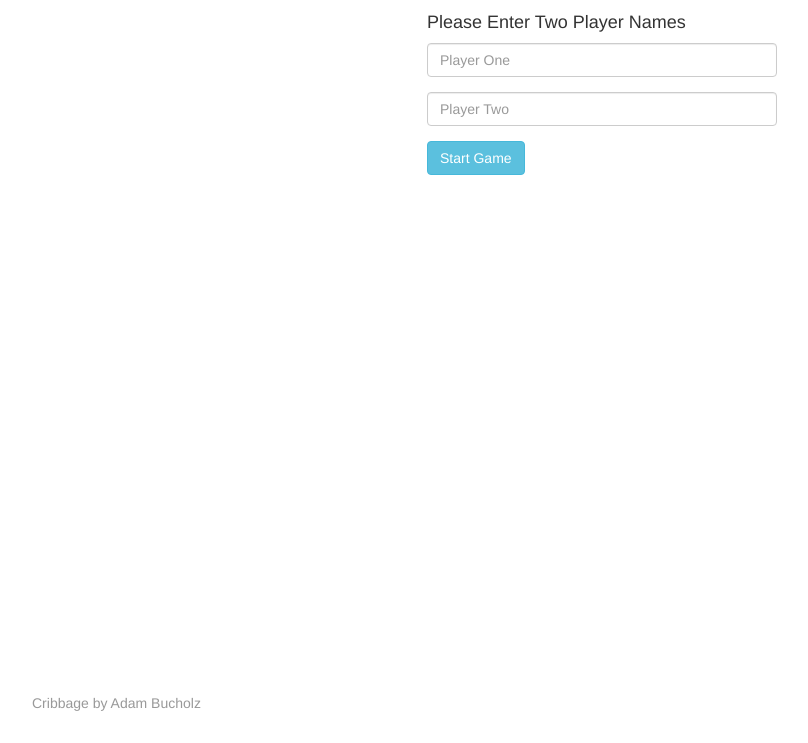
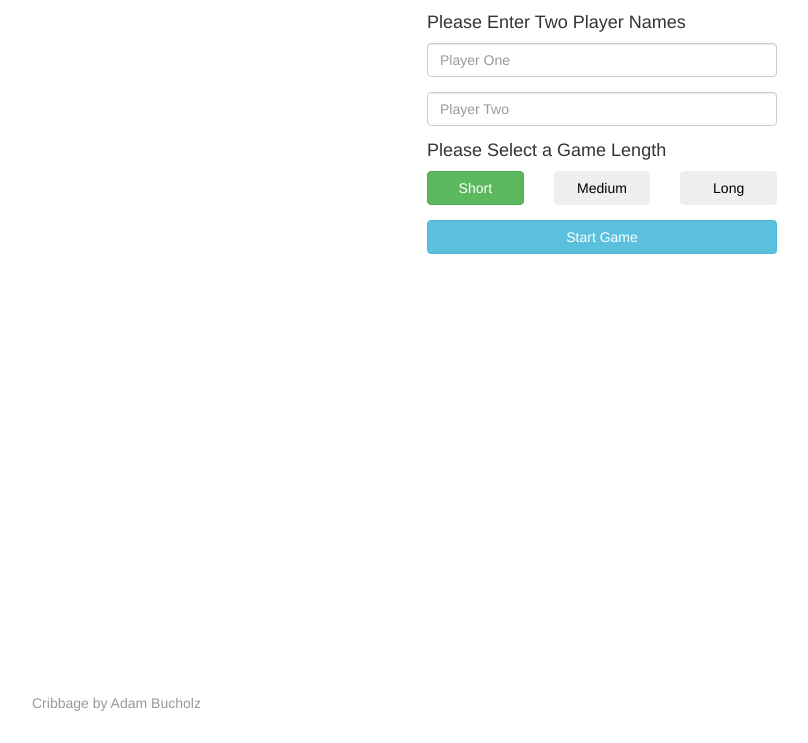
Before and after one commit to buchowski/cribbage, a plain HTML site: page index.html in a window 1280 px wide. Shown: the part 57-800 px from the top of the page, without its empty margins (38-846 px from the left). Drawn offline with Linux system fonts and the light colour scheme; a web font is replaced by a local one.

Commit message:
add duration buttons

```diff
--- a/controller.js
+++ b/controller.js
@@ -10,8 +10,9 @@
 				e.preventDefault();
 				var player1_name = $("#player1_name").val();
 				var player2_name = $("#player2_name").val();
+				var duration = $(".btn-success").val();
 				$('#create_players').hide(400, function () {
-					controller.create_game([player1_name, player2_name]);
+					controller.create_game([player1_name, player2_name], duration);
 				})
 			},
 			discard: function (e) {
@@ -25,13 +26,14 @@
 			close_warning: function (e) {
 				$("#cribbage").empty().append(controller.view.renders["game_template"].call(controller.game, [controller.play_msg()]));
 				$("#" + this.game.dealer.id).append(this.view.renders["crib_template"].call(this.game));
-
-				// controller.toggle_prompt_class(false);
-
 				$("#" + controller.game.current_player.id).on("click", ".card", controller.executes["play"]);
 			},
+			set_duration: function (e) {
+				e.preventDefault();
+				$(".duration_btn").toggleClass("btn-success", false);
+				$(this).toggleClass("btn-success", true);
+			},
 			return_cards: function (e) {
-				// controller.toggle_prompt_class(false);
 				controller.game.pile.return_cards_to_players();
 				$("#cribbage").empty().append(controller.view.renders["game_template"].call(controller.game, []));
 				$("#" + this.game.dealer.id).append(this.view.renders["crib_template"].call(this.game));
@@ -57,8 +59,6 @@
 				var controller = this;
 				var player = controller.game.current_player;
 				var renders = controller.view.renders;
-
-				// this.toggle_prompt_class(false);
 
 				if ($("#" + player.id + " > table").length == 0) {
 					var scores = player.hand.score_cards(); //scores[0] contains the scores array. scores[1] contains the score sum
@@ -116,7 +116,8 @@
 			}
 		};
 		$("#cribbage").empty().append(controller.view.renders["new_player_template"]);
-		$("#create_players").on("submit", this.executes["submit_player_names"]);
+		$(".duration_btn").on("click", this.executes["set_duration"]);
+		$("#start_btn").on("click", this.executes["submit_player_names"]);
 	};
 	Controller.prototype.play_card = function (val_and_suit) {
 		var hand = this.game.current_player.hand;
@@ -178,7 +179,6 @@
 	},
 	Controller.prototype.display_info_msg = function (callback, that = this) {
 		$("#prompt").append(this.view.renders["ok_button_template"]);
-		// this.toggle_prompt_class(true);
 		$("#warning").on("click", this.executes[callback].bind(that));
 	}
 	Controller.prototype.discard_card = function (val_and_suit) {
@@ -198,8 +198,8 @@
 		$("#" + this.game.dealer.id).append(this.view.renders["crib_template"].call(this.game));
 		$("#" + this.game.current_player.id).on("click", ".card", this.executes[callback]);
 	};
-	Controller.prototype.create_game = function (player_names) {
-		this.game = new CRIBBAGE.Game(player_names, controller);
+	Controller.prototype.create_game = function (player_names, duration) {
+		this.game = new CRIBBAGE.Game(player_names, duration, controller);
 
 		this.game.deck.add_52_cards();
 		this.game.deck.shuffle();
--- a/cribbage.css
+++ b/cribbage.css
@@ -1,18 +1,11 @@
-/*.card {
-	width: 28px;
-	height: 40px;
-	padding-top: 10px;
-	padding-left: 5px;
-	margin: 5px;
-	float: left;
-}
-.clear {
-	clear: both;
-}*/
-
 #cribbage {
 	padding-top: 60px;
-	/*font-family: 'Volkhov', serif;*/
+}
+.duration_btn {
+	width: 100%;
+}
+#start_btn {
+	width: 100%;
 }
 .hidden {
 	visibility: hidden;
@@ -35,7 +28,6 @@
 }
 .card:hover {
 	cursor: pointer;
-	/*background-color: #FF00BB;*/
 }
 .card {
 	margin-top: 10px;
@@ -49,31 +41,17 @@
 	-khtml-border-radius: 10px; /* Linux browsers */
 }
 .S {
-/*	border: 2px solid black;
-*/	color: black;
+	color: black;
 }
 .H {
-	/*border: 2px solid red;*/
 	color: red;
 }
 .C {
-	/*border: 2px solid black;*/
 	color: black;
 }
 .D {
-	/*border: 2px solid red;*/
 	color: red;
 }
-/*div.name {
-	border: 1px solid black;
-}
-#game_prompt {
-	color: #FB0FBF;
-}
-#error {
-	color: red;
-	font-weight: bold;
-}*/
 #player1_score span{
 	padding-right: 5px;
 }
--- a/model.js
+++ b/model.js
@@ -114,13 +114,14 @@
 		this.score = 0;
 	};
 
-	var Game = CRIBBAGE.Game = function (player_names, controller) {
+	var Game = CRIBBAGE.Game = function (player_names, duration, controller) {
 		this.controller = controller;
 		this.deck = new CRIBBAGE.Deck(this);
 		this.pile = new CRIBBAGE.Pile();
 		this.players = [new CRIBBAGE.Player(player_names[0], "player1", this), new CRIBBAGE.Player(player_names[1], "player2", this)];
 		this.dealer = this.players[0];
 		this.current_player = this.players[1];
+		this.duration = duration;
 		this.cut_card = null;
 		this.discard_count = 0;
 	};
--- a/view.js
+++ b/view.js
@@ -24,7 +24,7 @@
 						"<p>" + this.name + "'s Cards:" + "</p>";
 			},
 			new_player_template: function () {
-	 			$("#cribbage").empty();
+	 			// $("#cribbage").empty();
 				return 	"<div class='col-md-4'></div>" +
 						"<div class='col-md-4'>" +
 							"<form id='create_players' class='form-horizontal' role='form'>" +
@@ -39,10 +39,16 @@
 									      "<input type='text' class='form-control' id='player2_name' maxlength='20' placeholder='Player Two'>" +
 									    "</div>" +
 								  "</div>" +
+								  "<h4>Please Select a Game Length</h4>" +
 								  "<div class='form-group'>" +
-								    "<div class='col-md-10'>" +
-								      "<button type='submit' class='btn btn-info'>Start Game</button>" +
-								    "</div>" +
+									  "<div class='col-md-4'><button class='btn duration_btn btn-success' value='short'>Short</button></div>" +
+	  								  "<div class='col-md-4'><button class='btn duration_btn' value='medium'>Medium</button></div>" +
+									  "<div class='col-md-4'><button class='btn duration_btn' value='long'>Long</button></div>" +
+									"</div>" +
+								  "<div class='form-group'>" +
+								  	"<div class='col-md-12'>" +
+								      "<button id='start_btn' type='submit' class='btn btn-info'>Start Game</button>" +
+								     "</div>" +
 								  "</div>" +
 							"</form>" +
 						"</div>" +
```
